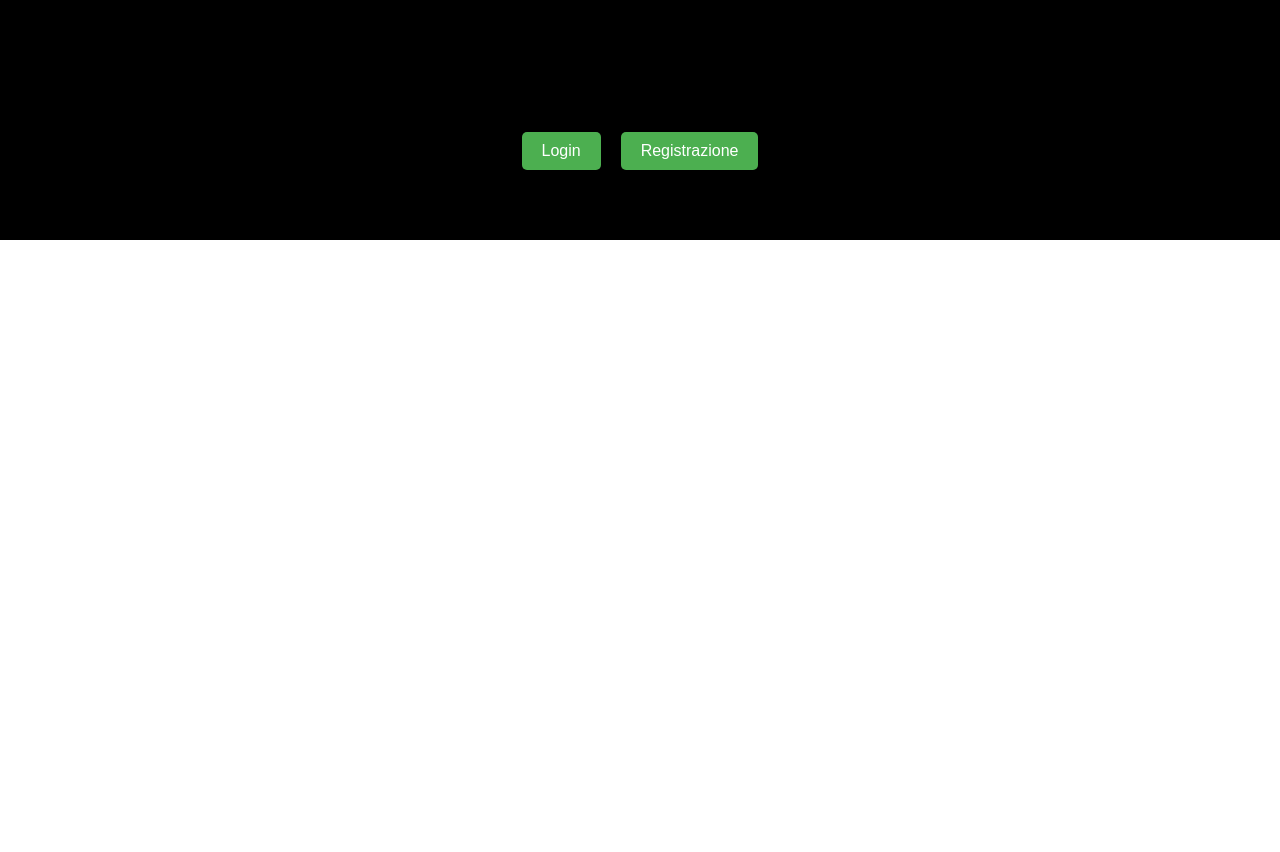
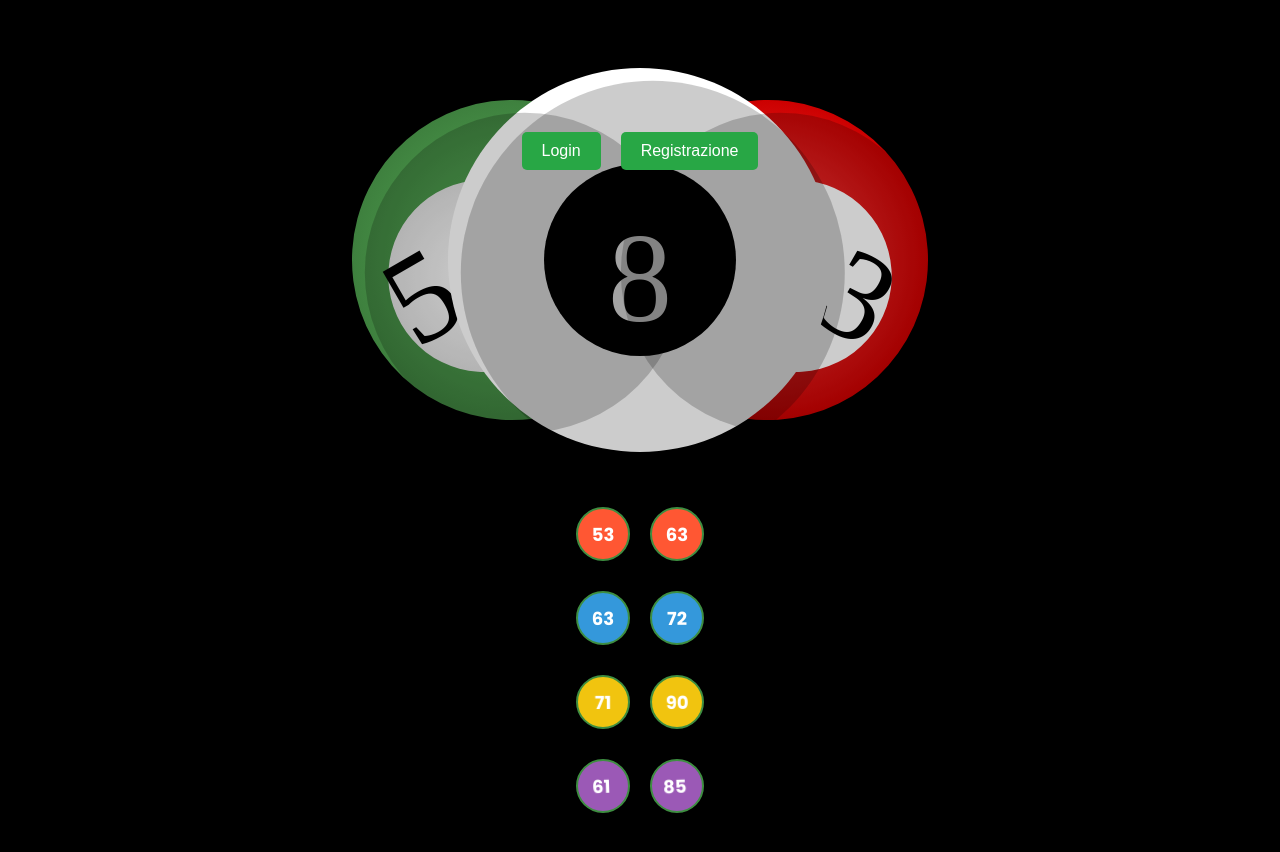
Before and after one commit to SalvatoreArinisi/soloambo-fe, a React (Create React App) app: page / in a window 1280 px wide. Shown: the part 560-1412 px from the top of the page. Before the commit the page ends 800 px from the top, so only its background shows below. Built offline with nearby package versions, Linux system fonts and the light colour scheme.

Commit message:
aggiunto font di google aggiunto nuovo componente per ambi estratti modificati stili e colori

```diff
--- a/public/index.html
+++ b/public/index.html
@@ -24,7 +24,8 @@
       work correctly both with client-side routing and a non-root public URL.
       Learn how to configure a non-root public URL by running `npm run build`.
     -->
-    <title>React App</title>
+    <link href="https://fonts.googleapis.com/css2?family=Poppins:wght@400;700&display=swap" rel="stylesheet">
+    <title>Solo Ambo</title>
   </head>
   <body>
     <noscript>You need to enable JavaScript to run this app.</noscript>
--- a/src/App.css
+++ b/src/App.css
@@ -8,7 +8,7 @@
     padding: 10px 20px; /* Padding per un po' di spazio interno */
     border-radius: 5px;  /* Rende i bordi arrotondati */
     z-index: 1000;    /* Assicurati che il messaggio sia visibile sopra gli altri contenuti */
-    color:bisque;
+    color:#ffffff;
 }
 
 .App {
@@ -50,8 +50,8 @@
 }
 
 button{
-    background-color: #4CAF50; /* Verde per tutti i pulsanti */
-    color: white;
+    background-color: #28a745; /* Verde per tutti i pulsanti */
+    color: #ffffff;
 }
 
 /* Media Queries */
--- a/src/App.js
+++ b/src/App.js
@@ -3,6 +3,14 @@ import './App.css';
 import AuthPage from './component/AuthPage';
 import EstrattoreAmbo from './component/EstrattoreAmbo';
 import RotatingBall from "./component/RotatingBall";
+import Ambi from "./component/Ambi";
+
+const ambiData = [
+    { num1: 53, num2: 63 },
+    { num1: 63, num2: 72 },
+    { num1: 71, num2: 90 },
+    { num1: 61, num2: 85 },
+];
 
 function App() {
     const [isAuthenticated, setIsAuthenticated] = useState(false);
@@ -31,6 +39,7 @@ function App() {
                 </>
             )}
             {isLoading && <RotatingBall />}
+            <Ambi ambi={ambiData} />
         </div>
     );
 }
--- /dev/null
+++ b/src/component/Ambi.css
@@ -0,0 +1,105 @@
+/* Contenitore generale */
+.ambi-container {
+    display: flex;
+    flex-direction: column;
+    align-items: center;
+    gap: 30px; /* Distanza tra gli ambi */
+    margin: 20px;
+    height: 100vh; /* Per animazione centrata */
+    justify-content: center;
+    overflow: hidden;
+}
+
+/* Contenitore per coppia di palline */
+.ambo-pair {
+    display: flex;
+    gap: 20px; /* Distanza tra palline di un ambo */
+    opacity: 0; /* Palline invisibili fino a quando l'animazione parte */
+    position: relative;
+}
+
+/* Palline */
+.ball {
+    width: 50px;
+    height: 50px;
+    background-color: #4caf50; /* Verde */
+    display: flex;
+    justify-content: center;
+    align-items: center;
+    border-radius: 50%;
+    box-shadow: 0 4px 6px rgba(0, 0, 0, 0.2);
+    border: 2px solid #3e8e41;
+    position: relative;
+    overflow: hidden; /* Limita il contenuto al cerchio */
+}
+
+.ball-number {
+    color: white;
+    font-size: 18px;
+    font-weight: bold;
+    transform-origin: center; /* Punto centrale per la rotazione */
+    animation: none; /* Nessuna animazione per default */
+}
+
+/* Animazione per le palline che arrivano da sinistra */
+.move-from-left {
+    animation: move-left-to-center 1.0s ease-out forwards;
+}
+
+/* Animazione per le palline che arrivano da destra */
+.move-from-right {
+    animation: move-right-to-center 1.0s ease-out forwards;
+}
+
+/* Da sinistra al centro */
+@keyframes move-left-to-center {
+    0% {
+        transform: translateX(-100vw);
+        opacity: 0;
+    }
+    50% {
+        opacity: 1;
+    }
+    100% {
+        transform: translateX(0);
+        opacity: 1;
+    }
+}
+
+/* Da destra al centro */
+@keyframes move-right-to-center {
+    0% {
+        transform: translateX(100vw);
+        opacity: 0;
+    }
+    50% {
+        opacity: 1;
+    }
+    100% {
+        transform: translateX(0);
+        opacity: 1;
+    }
+}
+
+/* Tremolio */
+@keyframes shake {
+    0% {
+        transform: translateX(0) rotate(0deg);
+    }
+    25% {
+        transform: translateX(-5px) rotate(-5deg);
+    }
+    50% {
+        transform: translateX(5px) rotate(5deg);
+    }
+    75% {
+        transform: translateX(-3px) rotate(-3deg);
+    }
+    100% {
+        transform: translateX(0) rotate(0deg);
+    }
+}
+
+.shake {
+    animation: shake 4s ease-in-out;
+}
--- /dev/null
+++ b/src/component/Ambi.js
@@ -0,0 +1,58 @@
+import React, { useState, useEffect } from "react";
+import "./Ambi.css";
+
+const COLORS = [
+    "#ff5733", // Rosso
+    "#3498db", // Blu
+    "#f1c40f", // Giallo
+    "#9b59b6", // Viola
+];
+
+const Ambi = ({ ambi }) => {
+    const [shakingPairs, setShakingPairs] = useState([]);
+
+    useEffect(() => {
+        // Animazione delle coppie una alla volta
+        ambi.forEach((_, index) => {
+            const timer = setTimeout(() => {
+                setShakingPairs((prev) => [...prev, index]);
+            }, index * 1000); // 1 secondo tra una coppia e l'altra
+            return () => clearTimeout(timer);
+        });
+    }, [ambi]);
+
+    return (
+        <div className="ambi-container">
+            {ambi.map((ambo, index) => (
+                <div
+                    key={index}
+                    className={`ambo-pair ${
+                        index % 2 === 0 ? "move-from-left" : "move-from-right"
+                    }`}
+                    style={{ animationDelay: `${index * 1}s` }}
+                >
+                    <div className="ball" style={{ backgroundColor: COLORS[index % COLORS.length] }}>
+                        <div
+                            className={`ball-number ${
+                                shakingPairs.includes(index) ? "shake" : ""
+                            }`}
+                        >
+                            {ambo.num1}
+                        </div>
+                    </div>
+                    <div className="ball" style={{ backgroundColor: COLORS[index % COLORS.length] }}>
+                        <div
+                            className={`ball-number ${
+                                shakingPairs.includes(index) ? "shake" : ""
+                            }`}
+                        >
+                            {ambo.num2}
+                        </div>
+                    </div>
+                </div>
+            ))}
+        </div>
+    );
+};
+
+export default Ambi;
--- a/src/component/AuthPage.css
+++ b/src/component/AuthPage.css
@@ -5,7 +5,7 @@
     align-items: center;
     justify-content: flex-end; /* Sposta i contenuti verso il basso */
     height: 100vh;
-    color:bisque;
+    color:#ffffff;
 }
 
 h1 {
--- a/src/component/AuthPage.js
+++ b/src/component/AuthPage.js
@@ -33,7 +33,7 @@ function AuthPage({ setIsAuthenticated, onLoginStart }) {
             <h1>Benvenuto su SoloAmbo</h1>
             {errorMessage && <p className="ErrorMessage">{errorMessage}</p>}
             <div className="ButtonContainer">
-                <button style={{pointerEvents: isLoginDisabled ? 'none' : 'auto', opacity: isLoginDisabled ? 0.5 : 1,cursor: isLoginDisabled ? 'not-allowed' : 'pointer'}}
+                <button style={{'pointer-events': isLoginDisabled ? 'none' : 'auto', opacity: isLoginDisabled ? 0.5 : 1,cursor: isLoginDisabled ? 'not-allowed' : 'pointer'}}
                         onClick={handleLogin} className="AuthButton">Login</button>
                 <button onClick={handleRegistration} className="AuthButton">Registrazione</button>
             </div>
--- a/src/component/Estrattore.css
+++ b/src/component/Estrattore.css
@@ -10,7 +10,7 @@
 
 .giocata {
     margin-top: auto;
-    color: bisque;
+    color: #ffffff;
 }
 
 header {
@@ -18,8 +18,8 @@ header {
     top: 0;
     left: 0;
     right: 0;
-    background-color: #4CAF50;
-    color: white;
+    background-color: #28a745;
+    color: #ffffff;
     text-align: center;
     padding: 10px;
     font-size: 24px;
--- a/src/component/EstrattoreAmbo.js
+++ b/src/component/EstrattoreAmbo.js
@@ -14,7 +14,7 @@ function EstrattoreAmbo({ setOpacityToBI }) {
 
     return (
         <div className="EstrattoreContainer">
-            <header>Estrazione Lotto</header>
+            <header>Gioca i tuoi ambi!</header>
             {loading && <p>Caricamento...</p>}
             {giocata && (
                 <div className="giocata">
--- a/src/index.css
+++ b/src/index.css
@@ -1,8 +1,6 @@
 body {
   margin: 0;
-  font-family: -apple-system, BlinkMacSystemFont, 'Segoe UI', 'Roboto', 'Oxygen',
-    'Ubuntu', 'Cantarell', 'Fira Sans', 'Droid Sans', 'Helvetica Neue',
-    sans-serif;
+  font-family: 'Poppins';
   -webkit-font-smoothing: antialiased;
   -moz-osx-font-smoothing: grayscale;
 }
```
